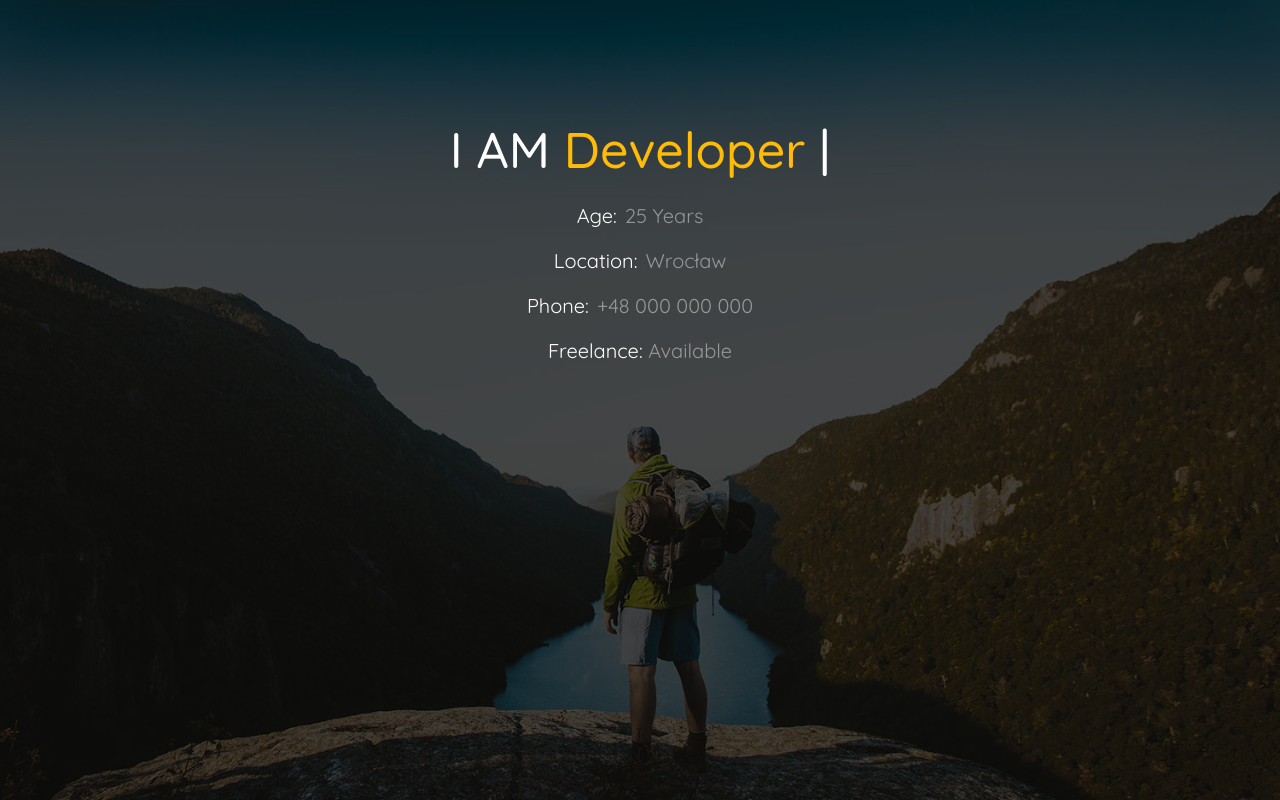
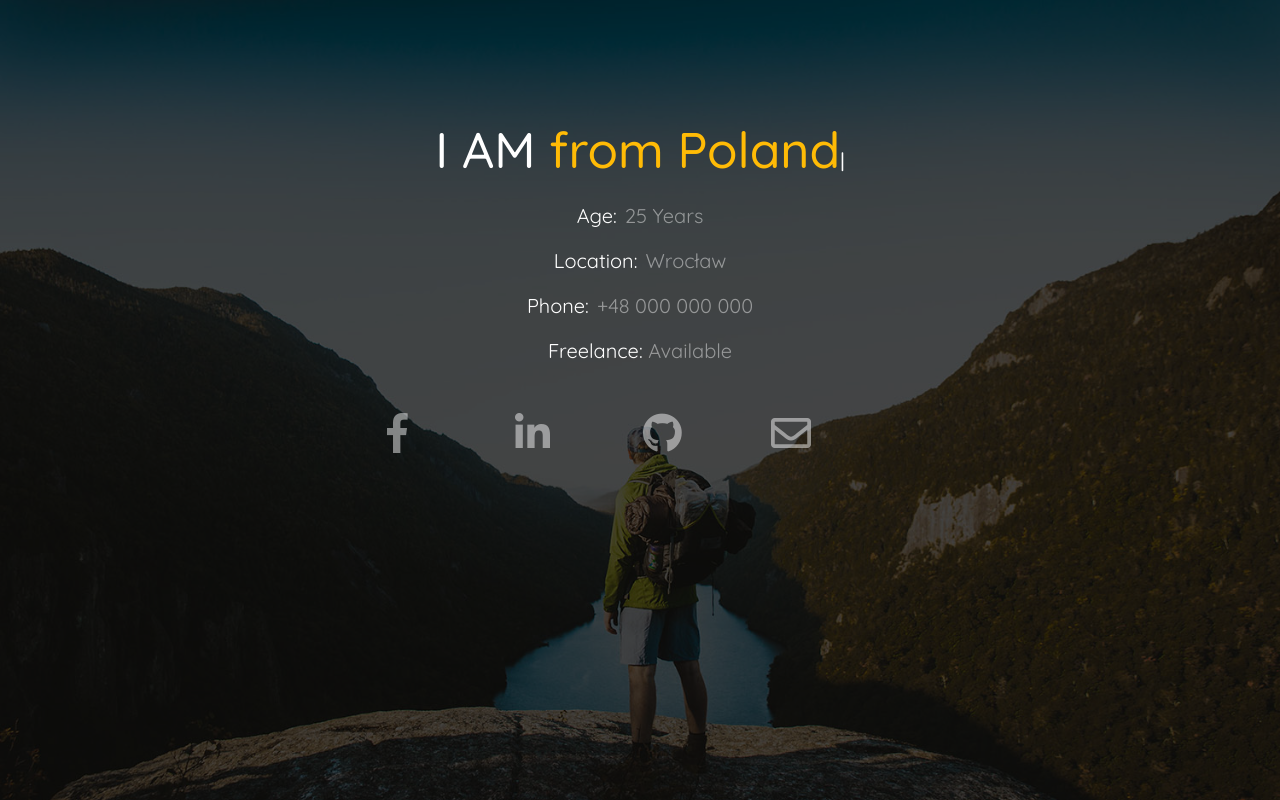
Before and after one commit to woopul/CCrew-LandingPage, a website with bundled scripts: page index.html in a window 1280 px wide. Built offline with nearby package versions, Linux system fonts and the light colour scheme.

Commit message:
info edited. Typo js added.

```diff
--- a/css/mainPageStyle.css
+++ b/css/mainPageStyle.css
@@ -20,6 +20,18 @@
      width: 100vw;
      background: rgba(0, 0, 0, 0.7);
 }
+.particles-js-canvas-el {
+     position: fixed;
+     display: block;
+     z-index: -1;
+     width: 100%;
+     height: 100%;
+     top: 0;
+     left: 0;
+}
+/*.content{*/
+     /*position: absolute;*/
+/*}*/
 
 h1{
      padding-top: 15vh;
@@ -28,7 +40,7 @@ h1{
      color: white;
      font-size: 2.5rem;
 }
-#typo {
+.typo {
      font-size: 2.5rem;
 
      color: #ffbb06;
@@ -49,3 +61,53 @@ h1{
 .item_value {
      color: rgba(255,255,255,0.45)
 }
+.icon_links{
+     width: 100vh;
+     height: 100vh;
+     color: white;
+}
+.icon_item{
+     text-align: center;
+     margin: 3px 3px;
+     border: 1px solid white;
+     opacity: 0.8;
+     text-decoration: none;
+     color: rgba(255,255,255,0.6);
+     display: flex;
+     flex-wrap: wrap;
+     width: 50%;
+     height:50%;
+
+     transition: transform, filter 0.7s,0.7s;
+}
+
+
+
+@media only screen and (min-width: 600px){
+     .icon_item{
+          border: none;
+          width: 50%;
+          height:50%;
+     }
+     .icon_links{
+          margin: 40px auto;
+          /*border: 2px solid green;*/
+          width: 40vw;
+          height: 15vh;
+          display: flex;
+     }
+     .icon_item:hover{
+          color: white;
+          cursor: pointer;
+          filter: brightness(120%);
+          transform: scale(1.04);
+          text-decoration: none;
+     }
+     .icon_item:visited{
+          text-decoration: none;
+     }
+     .icon_item:active{
+          color: rgba(255,255,255,0.6);
+          transform: scale(0.98);
+     }
+}
--- a/index.html
+++ b/index.html
@@ -5,6 +5,11 @@
     <meta charset="UTF-8">
     <meta name="viewport" content="width=device-width, user-scalable=no, initial-scale=1.0, maximum-scale=1.0, minimum-scale=1.0">
     <title>Landing page</title>
+
+    <script src="js/typed.js"></script>
+    <script src="js/jquery-3.3.1.min.js"></script>
+
+
 
     <link href="https://fonts.googleapis.com/css?family=Quicksand:400,500,700&amp;subset=latin-ext" rel="stylesheet">
 
@@ -23,8 +28,7 @@
             <div class="content">
                 <h1>
                     I AM
-                    <span id="typo">Developer</span>
-                    <span class="carriage">|</span>
+                    <span id="typed" class="typo"></span>
                 </h1>
 
                 <div class="info_panel">
@@ -46,16 +50,32 @@
                     </div>
                 </div>
 
-                <div class="icons_links">
 
+                <div class="icon_links" style="font-size: 2rem">
+                    <a href="https://web.facebook.com/wojtek.opulski?_rdc=1&_rdr" target="_blank" class="icon_item"><i class="fab fa-facebook-f fa-2x"></i></a>
+                    <a href="https://www.linkedin.com/in/wojciech-opulski-b0a52a16b/" target="_blank" class="icon_item"><i class="fab fa-linkedin-in fa-2x"></i></a>
+                    <a href="https://github.com/woopul" target="_blank" class="icon_item"><i class="fab fa-github fa-2x"></i></a>
+                    <a href="mailto:wojtekopulski@gmail.com" target="_blank" class="icon_item"><i class="far fa-envelope fa-2x"></i></a>
                 </div>
             </div>
         </div>
     </div>
 
 
-    <script src="js/jquery-3.3.1.min.js"></script>
     <script src="js/particles.min.js"></script>
+    <script>
+        $(document).ready( () =>{
+            var typed = new Typed('#typed', {
+                strings: ["Web Developer", "Wojciech Opulski" , "from Poland"],
+                backSpeed: 40,
+                typeSpeed: 40,
+                backDelay: 700,
+                loop: true,
+                loopCount: Infinity,
+            });
+        })
+    </script>
+    <script src="https://cdn.jsdelivr.net/npm/typed.js@2.0.9"></script>
     <script src="js/app.js"></script>
 </body>
 
--- a/js/app.js
+++ b/js/app.js
@@ -8,18 +8,6 @@ particlesJS.load('particles-js', 'particles.json', function() {
   console.log('particles.js loaded - callback');
 });
 */
-
-
-import Typed from 'typed.js';
-
-$(document).ready(() => {
-    const options = {
-        strings: ["<i>First</i> sentence.", "&amp; a second sentence."],
-        typeSpeed: 40
-    }
-
-    var typed = new Typed(".typo", options);
-});
 
 
 /* Otherwise just put the config content (json): */
--- a/package.json
+++ b/package.json
@@ -1,6 +1,7 @@
 {
   "name": "CCrew-LandingPage",
   "version": "1.0.0",
-  "dependencies": {"typed.js": "latest"
+  "dependencies": {
+    "typed.js": "latest"
   }
 }
```
